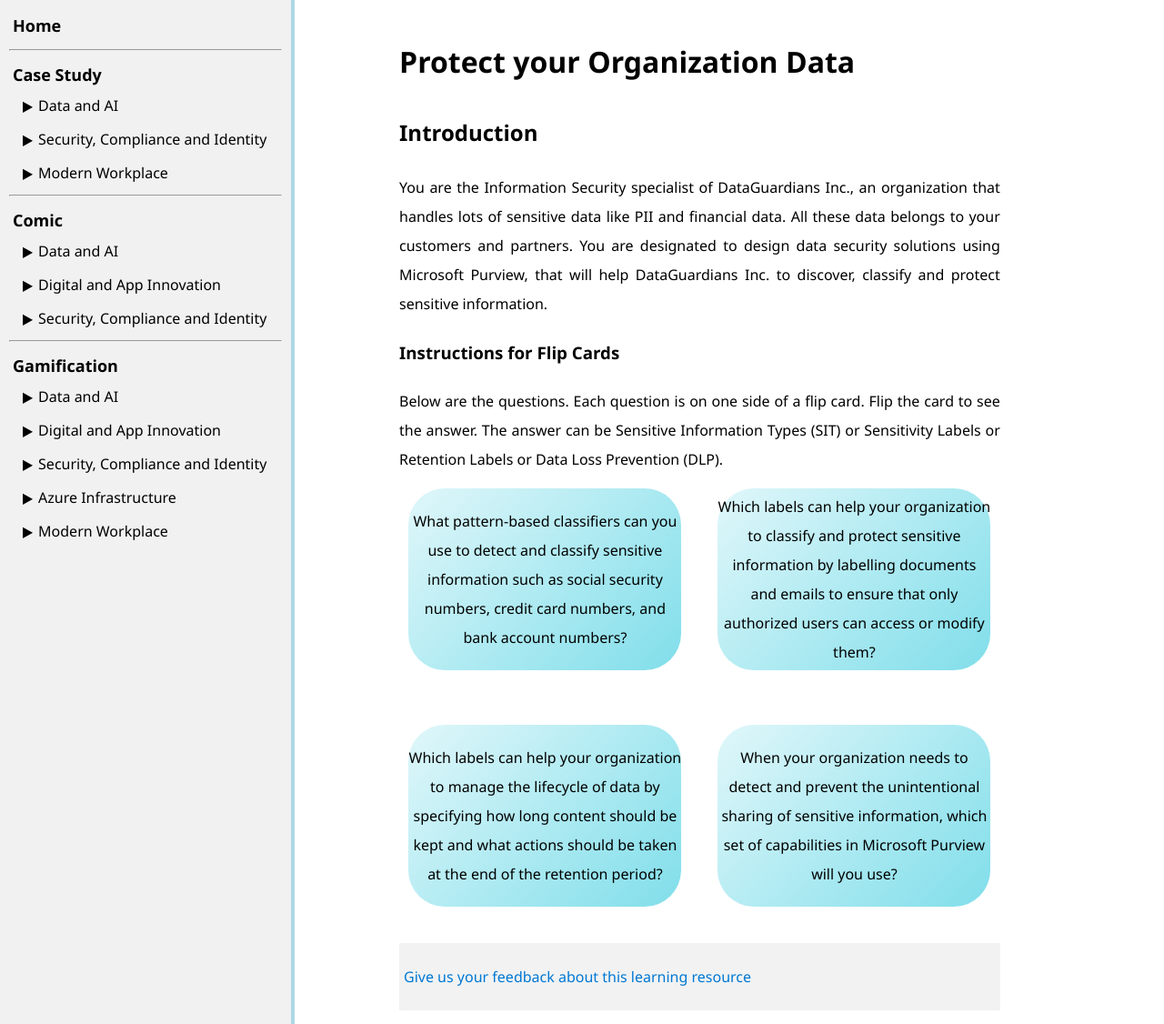
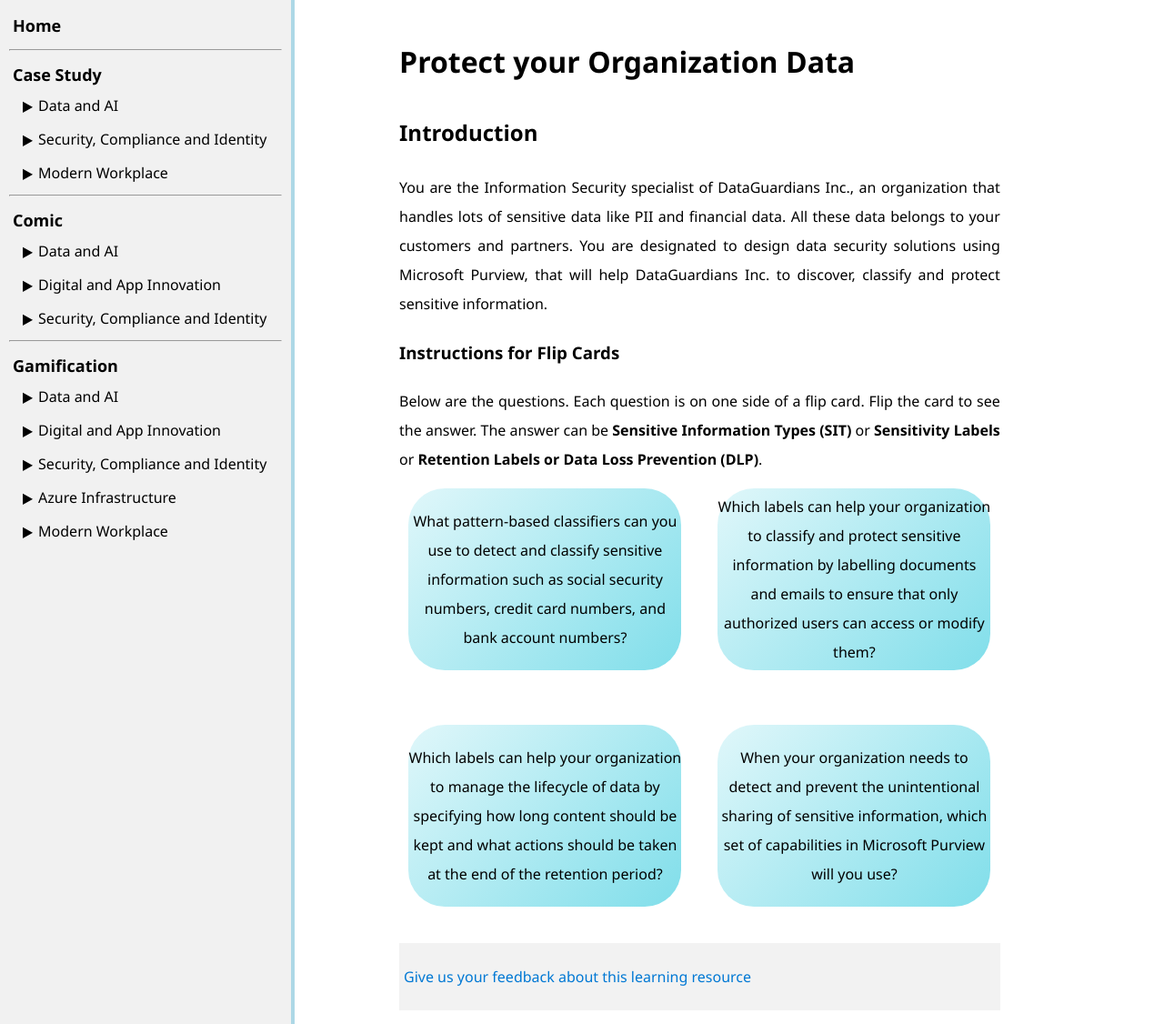
Before and after one commit to ningweinw/iengage, a Jekyll site: the page built from project-files/gamification/Security, Compliance and Identity/Protect your Organization Data.md, in a window 1280 px wide. Shown: the whole page at 91% size. Built offline with Jekyll 4.4.1, drawn with Linux system fonts in a browser that asks for light colours.

```diff
--- a/project-files/gamification/Security, Compliance and Identity/Protect your Organization Data.md
+++ b/project-files/gamification/Security, Compliance and Identity/Protect your Organization Data.md
@@ -12,7 +12,7 @@ courses: [SC-400, SC-5003]
 You are the Information Security specialist of DataGuardians Inc., an organization that handles lots of sensitive data like PII and financial data. All these data belongs to your customers and partners. You are designated to design data security solutions using Microsoft Purview, that will help DataGuardians Inc. to discover, classify and protect sensitive information.
 
 ### Instructions for Flip Cards
-Below are the questions. Each question is on one side of a flip card. Flip the card to see the answer. The answer can be Sensitive Information Types (SIT) or Sensitivity Labels or Retention Labels or Data Loss Prevention (DLP).
+Below are the questions. Each question is on one side of a flip card. Flip the card to see the answer. The answer can be **Sensitive Information Types (SIT)** or **Sensitivity Labels** or **Retention Labels or Data Loss Prevention (DLP)**.
 
 
 <html lang="en">
```
